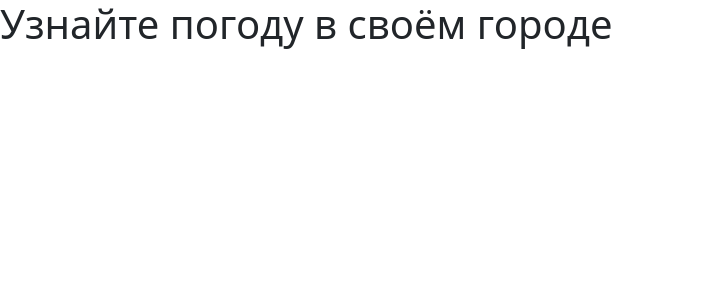
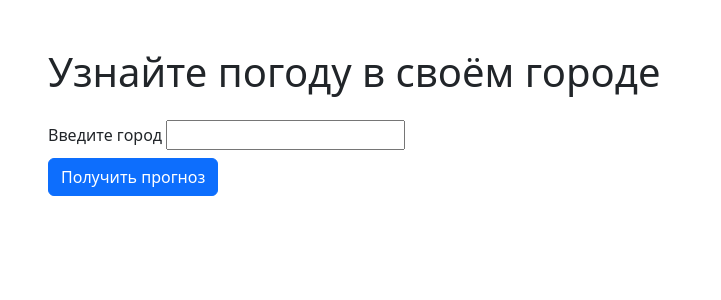
Before and after one commit to captaincod/django-weather-app, a Django app: page /weather/ in a window 1280 px wide. Shown: the top 300 px of the page, without its empty margins (0-721 px from the left). Run offline with Django 5.2, Linux system fonts and the light colour scheme; some libraries are stand-ins or nearby versions.

Commit message:
Получение json с прогнозом

```diff
--- /dev/null
+++ b/weather_app/weather/forms.py
@@ -0,0 +1,5 @@
+from django import forms
+
+class CityForm(forms.Form):
+    city = forms.CharField(label='Введите город', max_length=100, )
+                           # widget=forms.TextInput(attrs={'list': 'cities'}))
--- a/weather_app/weather/templates/weather/index.html
+++ b/weather_app/weather/templates/weather/index.html
@@ -7,7 +7,24 @@
     {% bootstrap_css %}
     {% bootstrap_javascript %}
 </head>
-<body>
-    <h1>Узнайте погоду в своём городе</h1>
+<body class="mx-5">
+    <h1 class="mt-5">Узнайте погоду в своём городе</h1>
+    <form method="post" class="mt-4">
+        <div class="form-group my-1">
+            {% csrf_token %}
+            <label>{{ form.city.label }}</label>
+            {{ form.city }}
+        </div>
+        <button class="btn btn-primary mt-1" type="submit">Получить прогноз</button>
+    </form>
+
+    {% if error %}
+        <p class="alert alert-danger mt-4">{{ error }}</p>
+    {% endif %}
+
+    {% if weather %}
+        <p>{{ weather }}</p>
+    {% endif %}
+
 </body>
 </html>
--- a/weather_app/weather/views.py
+++ b/weather_app/weather/views.py
@@ -1,4 +1,34 @@
 from django.shortcuts import render
+import requests
+from .forms import CityForm
+from .models import City
 
 def index(request):
-    return render(request, "weather/index.html")
+    weather_data = None
+    error = None
+
+    if request.method == 'POST':
+        form = CityForm(request.POST)
+        # cities = City.objects.values_list('name', flat=True).distinct()
+
+        if form.is_valid():
+            city_name = form.cleaned_data['city']
+            try:
+                city = City.objects.filter(name__regex=city_name)[0]
+                url = f"https://api.open-meteo.com/v1/forecast?latitude={city.latitude}&longitude={city.longitude}&daily=uv_index_max&hourly=rain,snowfall,temperature_2m,relative_humidity_2m&timezone=auto"
+                response = requests.get(url)
+                if response.status_code == 200:
+                    weather_data = response.json()
+                else:
+                    error = "Город не найден."
+            except IndexError:
+                error = f"Город '{city_name}' не найден в базе данных."
+    else:
+        form = CityForm()
+
+    return render(request, 'weather/index.html', {
+        'form': form,
+        'weather': weather_data,
+        'error': error
+        # 'cities': cities,
+    })
```
